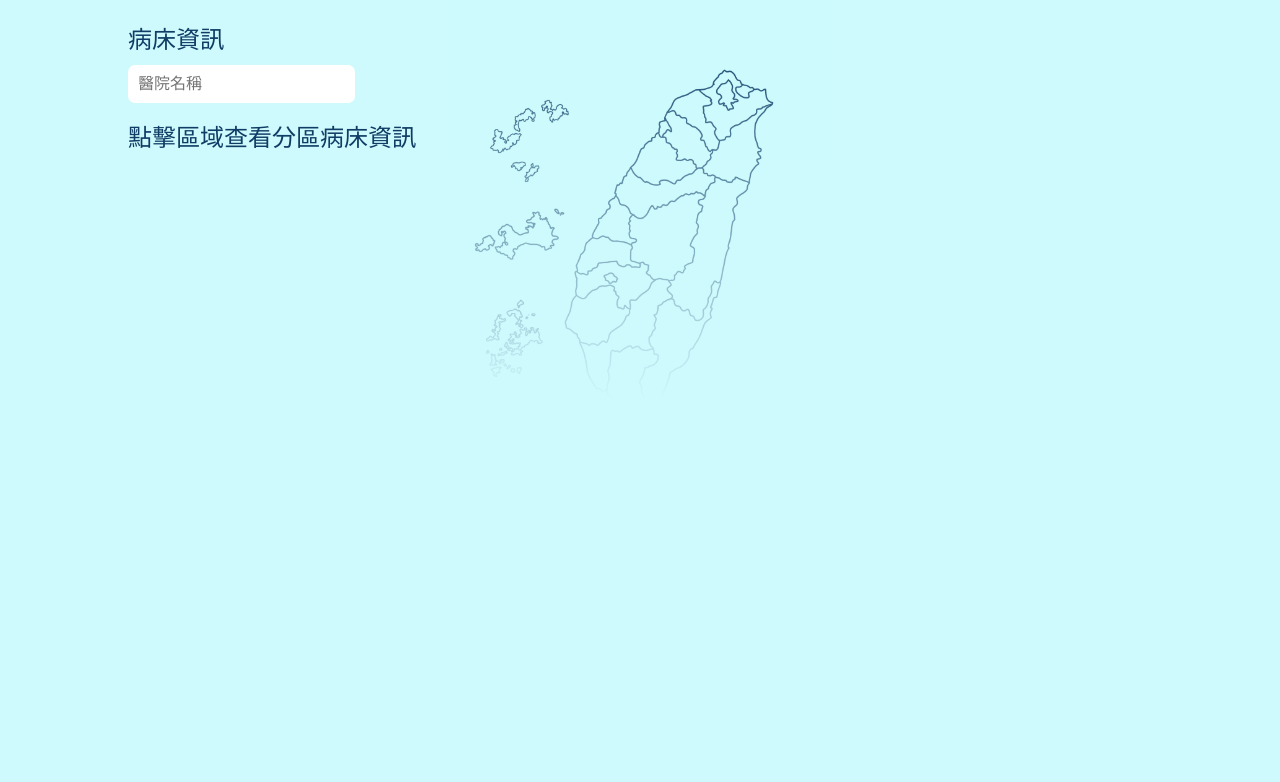
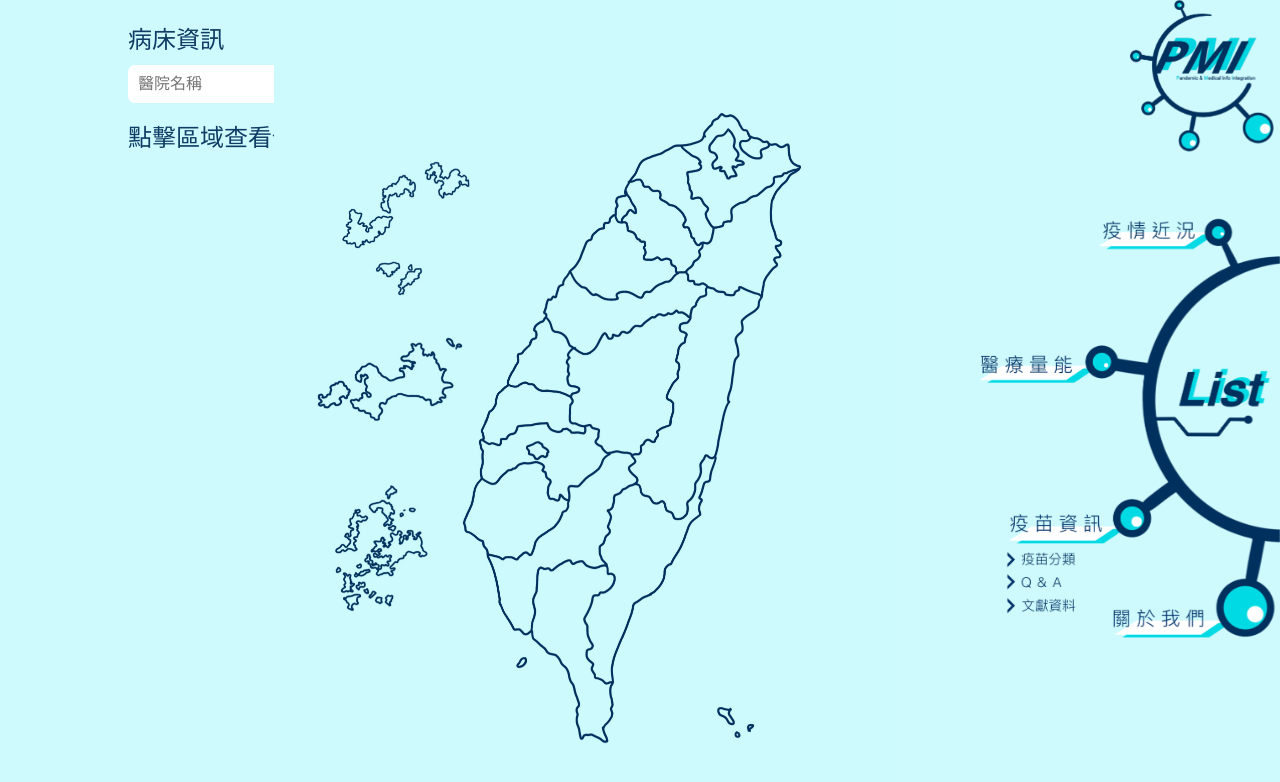
Before and after one commit to Alx-Lai/PMI-frontend, a React (Create React App) app: page / in a window 1280 px wide. Shown: the top 782 px of the page. Built offline with nearby package versions, Linux system fonts and the light colour scheme.

Commit message:
[modify] remake taiwan & logo animation

```diff
--- a/src/App.css
+++ b/src/App.css
@@ -1,25 +1,4 @@
-.logo {
-  position: fixed;
-  width: 40vmin;
-  height: auto;
-  right: 25vw;
-  top: -5vh;
-  animation: logo 1s linear;
-  z-index: 2;
-}
-@keyframes logo {
-  to{
-    top: -5vh;
-    right: 0vw;
-    width: 20vmin;
-    height: auto;
-  }
-}
-.logo_hover :hover{
-  box-shadow: 3px;
-}
-
-.tw-wrap{
+/* .tw-wrap{
   position: fixed;
   left: 35vw;
   top: 0vh;
@@ -34,7 +13,7 @@
   to{
     height: 200vh;
   }
-}
+} */
 
 .menu {
   position: fixed;
@@ -45,12 +24,12 @@
   cursor: pointer;
 }
 
-:root * {
+/* :root * {
   animation-play-state: paused;
   animation-delay: calc(var(--scroll) * -1s);
   animation-iteration-count: 1;
   animation-fill-mode: both;
-}
+} */
 
 h3 {
   color: #103D65;
--- a/src/App.js
+++ b/src/App.js
@@ -5,11 +5,9 @@ import MainPage from './Containers/MainPage';
 import Pendamic from './Containers/Pendamic'
 import Hospitals from './Containers/Hospitals'
 import AboutUs from './Containers/AboutUs'
-import logo from './Images/logo.png'
 import menu from './Images/menu.png'
 
 function App() {
-  const [select, setSelect] = useState(false);
   const [scroll, setScroll] = useState(0)
   let offsetStart = 0, offsetEnd = 0;
 
@@ -17,13 +15,6 @@ function App() {
     setScroll((window.pageYOffset - offsetStart) / (document.body.offsetHeight - offsetStart - offsetEnd - window.innerHeight))
     document.documentElement.style.setProperty('--scroll', scroll)
   }, false);
-
-  const handleClick = () => {
-    // if (scroll > 0.95 || window.location.href !== "/") {
-      // console.log(window.location.href)
-      setSelect(true)
-    // }
-  }
 
   const handleClickMenu = (e) => {
     let x = Math.round((e.clientX - e.target.offsetLeft) / e.target.clientWidth * 100)
@@ -35,16 +26,12 @@ function App() {
     else if (x > 28 && x < 43 && y >= 70 && y <= 71) console.log("文獻資料")
     else if (x > 52 && x < 83 && y > 70 && y < 75) window.location.href = "aboutus"
     else if (x > 82 && x < 98 && y > 67 && y < 74) window.location.href = "aboutus"
-    else setSelect(false)
+    else window.location.href = "/"
   }
 
   return (
     <div className="App">
-      {select ?
-        <img src={menu} alt='menu' className='menu' onClick={handleClickMenu} />
-        :
-        <img src={logo} alt='logo' className='logo' onClick={handleClick} />
-      }
+      <img src={menu} alt='menu' className='menu' onClick={handleClickMenu} />
       <Switch>
         <Route path='/pendamic' component={Pendamic} />
         <Route path='/hospitals' component={Hospitals} />
--- a/src/Containers/MainPage.css
+++ b/src/Containers/MainPage.css
@@ -17,3 +17,54 @@
     padding: 10px;
     font-size: medium;
 }
+
+.logo {
+    position: fixed;
+    width: 40vmin;
+    height: auto;
+    right: 25vw;
+    top: -5vh;
+    animation: logo 1s linear;
+    animation-fill-mode: forwards;
+    animation-timing-function: ease-in-out;
+    z-index: 2;
+  }
+
+  @keyframes logo {
+    to{
+      top: -5vh;
+      right: 0vw;
+      width: 20vmin;
+      height: auto;
+    }
+  }
+
+  .logo_hover :hover{
+    box-shadow: 3px;
+  }
+
+  #taiwan {
+    display: block;
+    position: fixed;
+    height: 110%;
+    right: 30%;
+    opacity: 5%;
+  }
+
+  @keyframes taiwan {
+    0% {
+      opacity: 5%;
+    }
+    100% {
+      opacity: 100%;
+    }
+  }
+
+  @media (prefers-reduced-motion: no-preference) {
+    #taiwan {
+      animation-name: taiwan;
+      animation-duration: 3s;
+      animation-delay: 0.5s;
+      animation-fill-mode: forwards;
+    }
+  }
--- a/src/Containers/MainPage.jsx
+++ b/src/Containers/MainPage.jsx
@@ -1,5 +1,7 @@
 import '../App.css'
 import './MainPage.css'
+import logo from '../Images/logo.png'
+import taiwan from '../Images/taiwan.png'
 
 const MainPage = ({ scroll }) => {
 
@@ -11,7 +13,9 @@ const MainPage = ({ scroll }) => {
                 <h2 className='bed-title2'>點擊區域查看分區病床資訊</h2>
             </div>
 
-            <div className='tw-wrap'>
+            <div>
+                <img src={logo} alt='logo' className='logo' />
+                <img alt='taiwan' id='taiwan' src={taiwan} />
             </div>
         </>
     )
```
